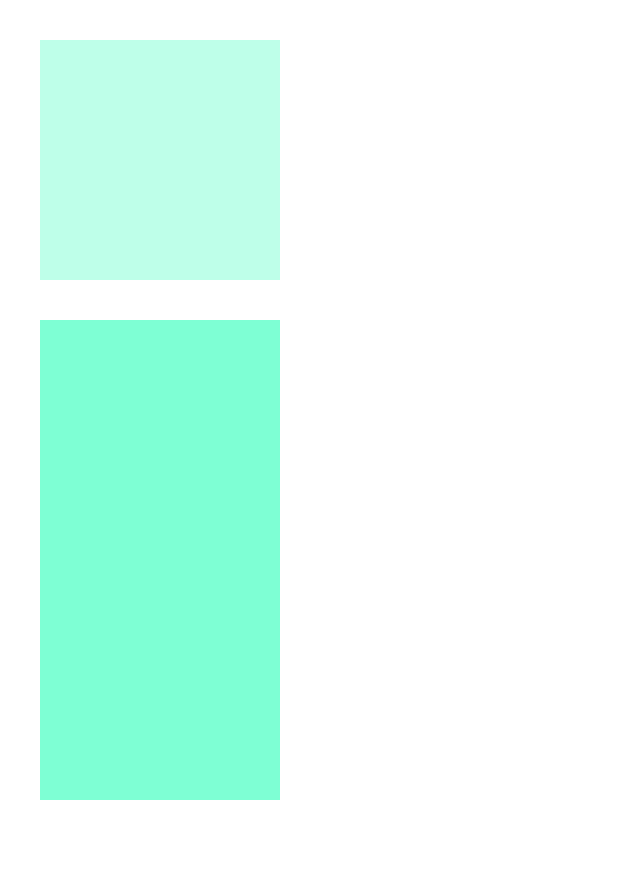
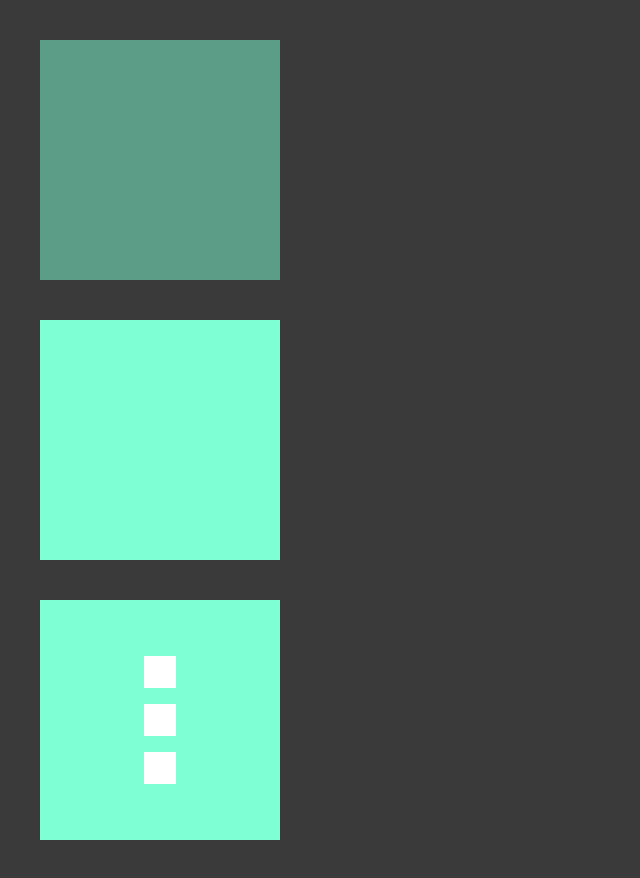
Before and after one commit to MunnaAhmed130/framer-motion-practice, a React (Vite) app: page / in a window 1280 px wide. Shown: the whole page, without its empty margins (0-640 px from the left). Before the commit the page ends 840 px from the top, so only its background shows below. Built offline with nearby package versions, Linux system fonts and the light colour scheme.

Commit message:
some concept practice

```diff
--- a/src/App.css
+++ b/src/App.css
@@ -1,3 +1,3 @@
 .box {
-  @apply w-60 h-60 bg-[aquamarine] flex items-center justify-center;
+  @apply w-60 h-60 bg-[aquamarine] flex flex-col items-center justify-center;
 }
--- a/src/App.jsx
+++ b/src/App.jsx
@@ -5,7 +5,7 @@ import Box3 from "./components/Box3";
 
 function App() {
   return (
-    <div className="p-10">
+    <div className="p-10 ">
       <Box1 />
       <Box2 />
       <Box3 />
--- a/src/components/Box2.jsx
+++ b/src/components/Box2.jsx
@@ -2,7 +2,7 @@ import { motion } from "framer-motion";
 
 const Box2 = () => {
   return (
-    <div className="">
+    <div className="pb-10">
       <motion.div
         className="box hover:cursor-pointer"
         drag
--- a/src/components/Box3.jsx
+++ b/src/components/Box3.jsx
@@ -1,9 +1,48 @@
 import { motion } from "framer-motion";
 
 const Box3 = () => {
+  const boxVariant = {
+    hidden: {
+      x: "-100vw",
+    },
+    visible: {
+      x: 0,
+      transition: {
+        delay: 0.5,
+        when: "beforeChildren",
+        staggerChildren: 0.2,
+        // delayChildren: 1,
+      },
+    },
+  };
+
+  const listVariant = {
+    hidden: {
+      x: -10,
+      opacity: 0,
+    },
+    visible: {
+      x: 0,
+      opacity: 1,
+    },
+  };
+
   return (
     <div className="">
-      <motion.div className="box hover:cursor-pointer" />
+      <motion.div
+        variants={boxVariant}
+        initial="hidden"
+        animate="visible"
+        className="box hover:cursor-pointer"
+      >
+        {[1, 2, 3].map((box) => (
+          <motion.li
+            key={box}
+            variants={listVariant}
+            className="bg-white list-none w-8 h-8 p-2 m-2"
+          />
+        ))}
+      </motion.div>
     </div>
   );
 };
--- a/src/index.css
+++ b/src/index.css
@@ -10,6 +10,7 @@
   /* color-scheme: light dark;
   color: rgba(255, 255, 255, 0.87);
   background-color: #242424; */
+  background-color: rgba(44, 44, 44, 0.932);
 
   font-synthesis: none;
   text-rendering: optimizeLegibility;
```
